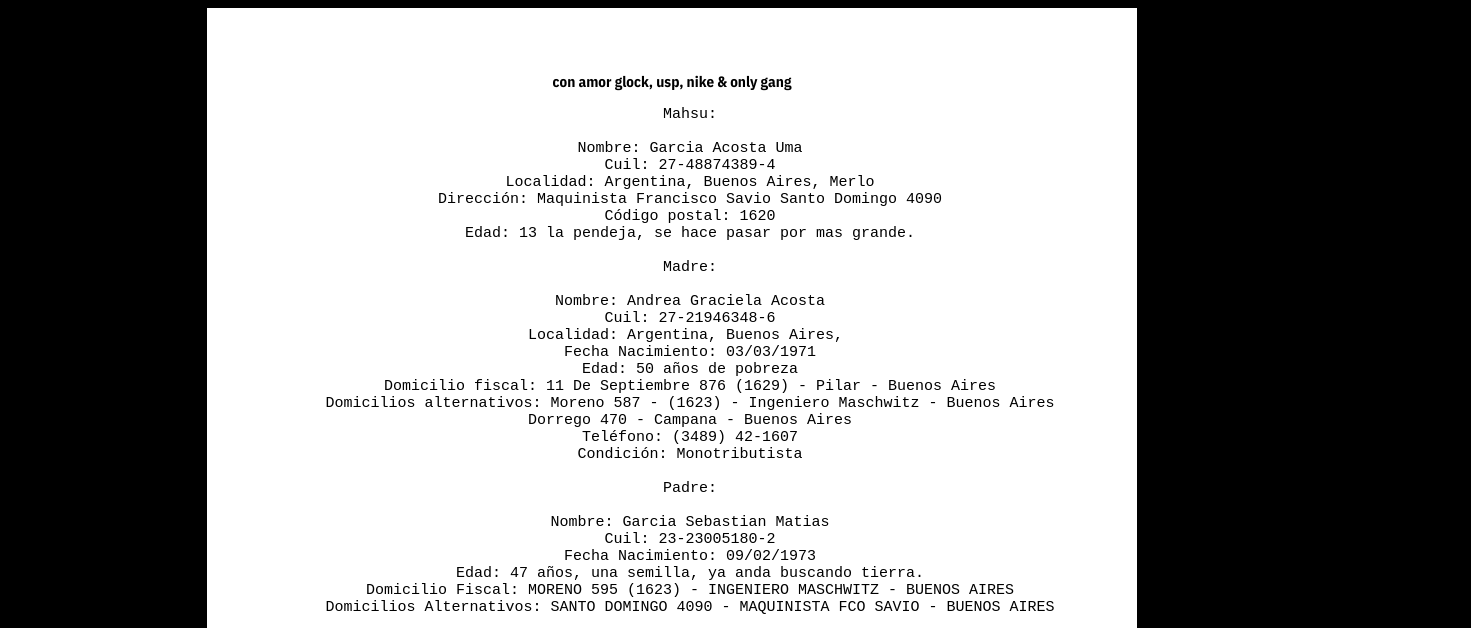
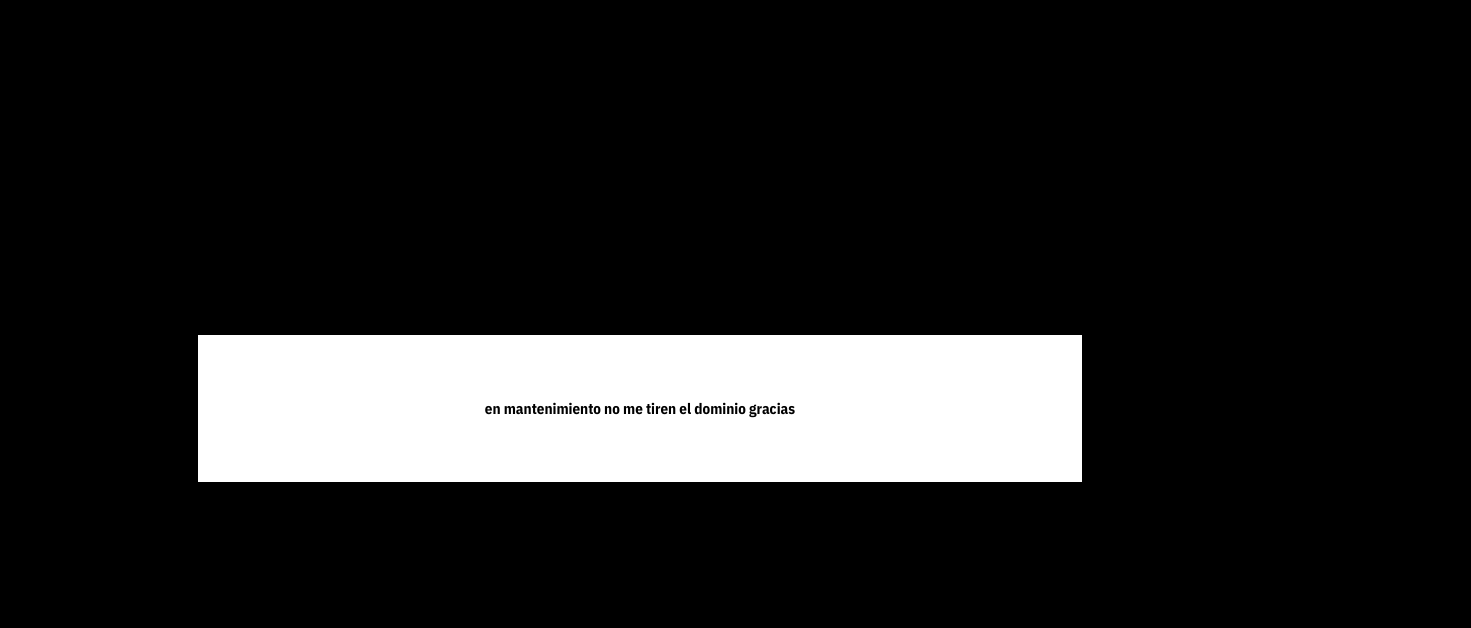
Before and after one commit to FreeNitroSelfbot/jejjewjwjsjkadkjsdakjsjkaxx, a plain HTML site: page index.html in a window 1280 px wide. Shown: the top 628 px of the page, 1471 px wide, since content can reach past the window. Drawn offline with nearby package versions, Linux system fonts and the light colour scheme.

Commit message:
Update index.html

```diff
--- a/index.html
+++ b/index.html
@@ -5,44 +5,4 @@
 <meta content="by nike.#0911, glock#0400 & facu de akus#9873" property="og:description" />
 
 <div class="box">
-    <center><h1>con amor glock, usp, nike & only gang</h1></center>
-<pre>
-    Mahsu:
-
-    Nombre: Garcia Acosta Uma
-    Cuil: 27-48874389-4
-    Localidad: Argentina, Buenos Aires, Merlo
-    Dirección: Maquinista Francisco Savio Santo Domingo 4090
-    Código postal: 1620
-    Edad: 13 la pendeja, se hace pasar por mas grande.
-
-    Madre:
-
-    Nombre: Andrea Graciela Acosta
-    Cuil: 27-21946348-6
-    Localidad: Argentina, Buenos Aires,
-    Fecha Nacimiento: 03/03/1971
-    Edad: 50 años de pobreza
-    Domicilio fiscal: 11 De Septiembre 876 (1629) - Pilar - Buenos Aires
-    Domicilios alternativos: Moreno 587 - (1623) - Ingeniero Maschwitz - Buenos Aires
-    Dorrego 470 - Campana - Buenos Aires
-    Teléfono: (3489) 42-1607
-    Condición: Monotributista
-
-    Padre:
-
-    Nombre: Garcia Sebastian Matias
-    Cuil: 23-23005180-2
-    Fecha Nacimiento: 09/02/1973
-    Edad: 47 años, una semilla, ya anda buscando tierra.
-    Domicilio Fiscal: MORENO 595 (1623) - INGENIERO MASCHWITZ - BUENOS AIRES
-    Domicilios Alternativos: SANTO DOMINGO 4090 - MAQUINISTA FCO SAVIO - BUENOS AIRES
-
-    Fotos de sus DNI:
-<img src="https://images-ext-1.discordapp.net/external/5LTWh3HkNCDa-bK2u0T9EBiVWd6rIFOWqWckDtMLM9A/https/i.ibb.co/Mh9fjJx/mahsu.png"><img src="https://images-ext-2.discordapp.net/external/xwkGqbwyyST-0GxsF7qMCpxXsXEpmPPrNMOejvhhcFQ/https/i.ibb.co/bLzPbVn/madre-d-mahsu.png"><img src="https://images-ext-1.discordapp.net/external/XfRyoH2hLM1IJHrAzTapcJl0aWFVj24mV0G4SEktGNU/https/i.ibb.co/Yc508QK/padre-d-mahsu.png">
-
-<a href ="https://leczy.xyz" target="_blank">leczy</a> / <a href ="https://nike.monster" target="_blank"> nike</a>
-<a href ="https://discord.gg/only" target="_blank">Discord</a>
-
-</pre>
-  </div>
+    <center><h1>en mantenimiento no me tiren el dominio gracias</h1></center>
```
